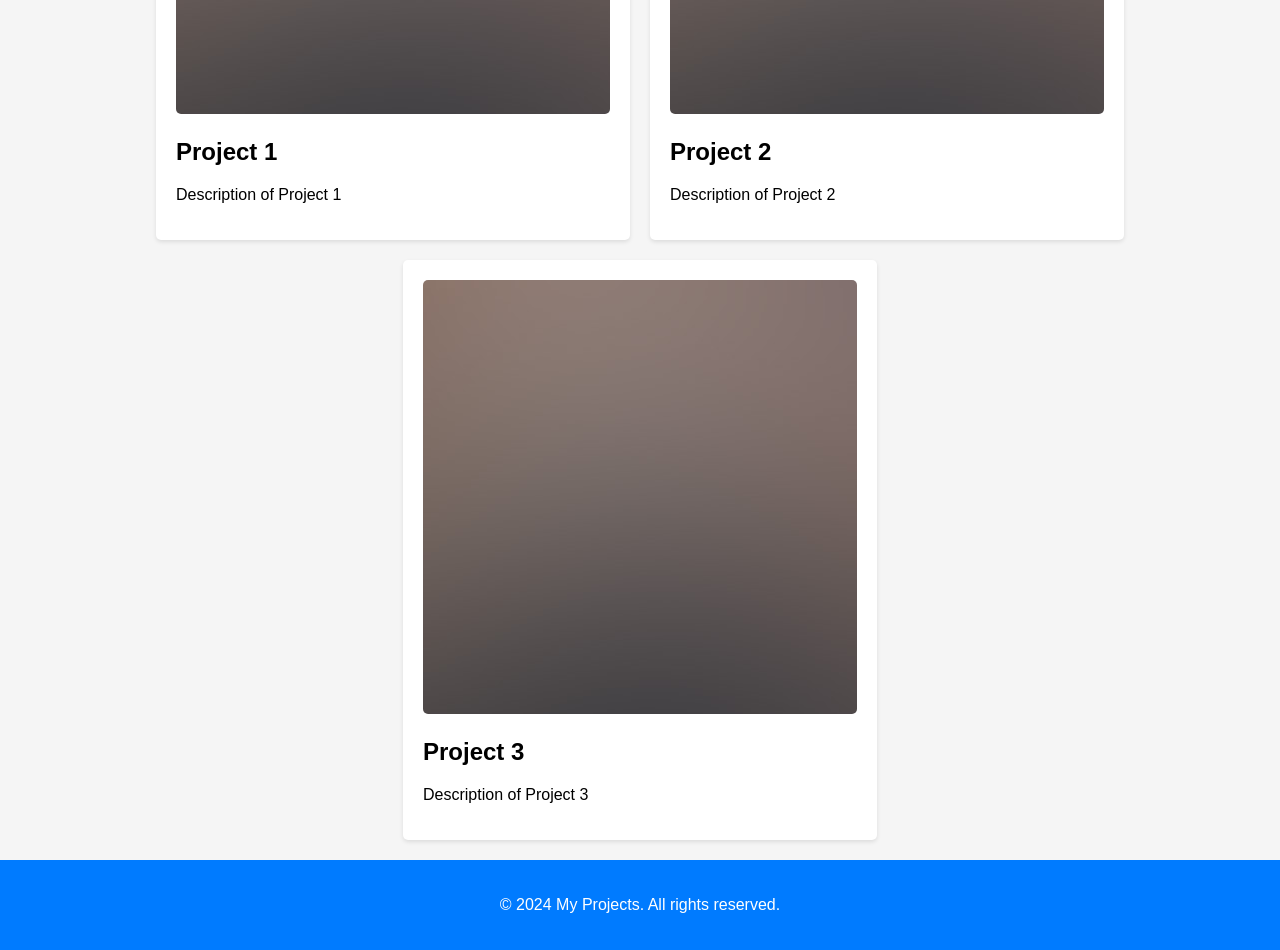
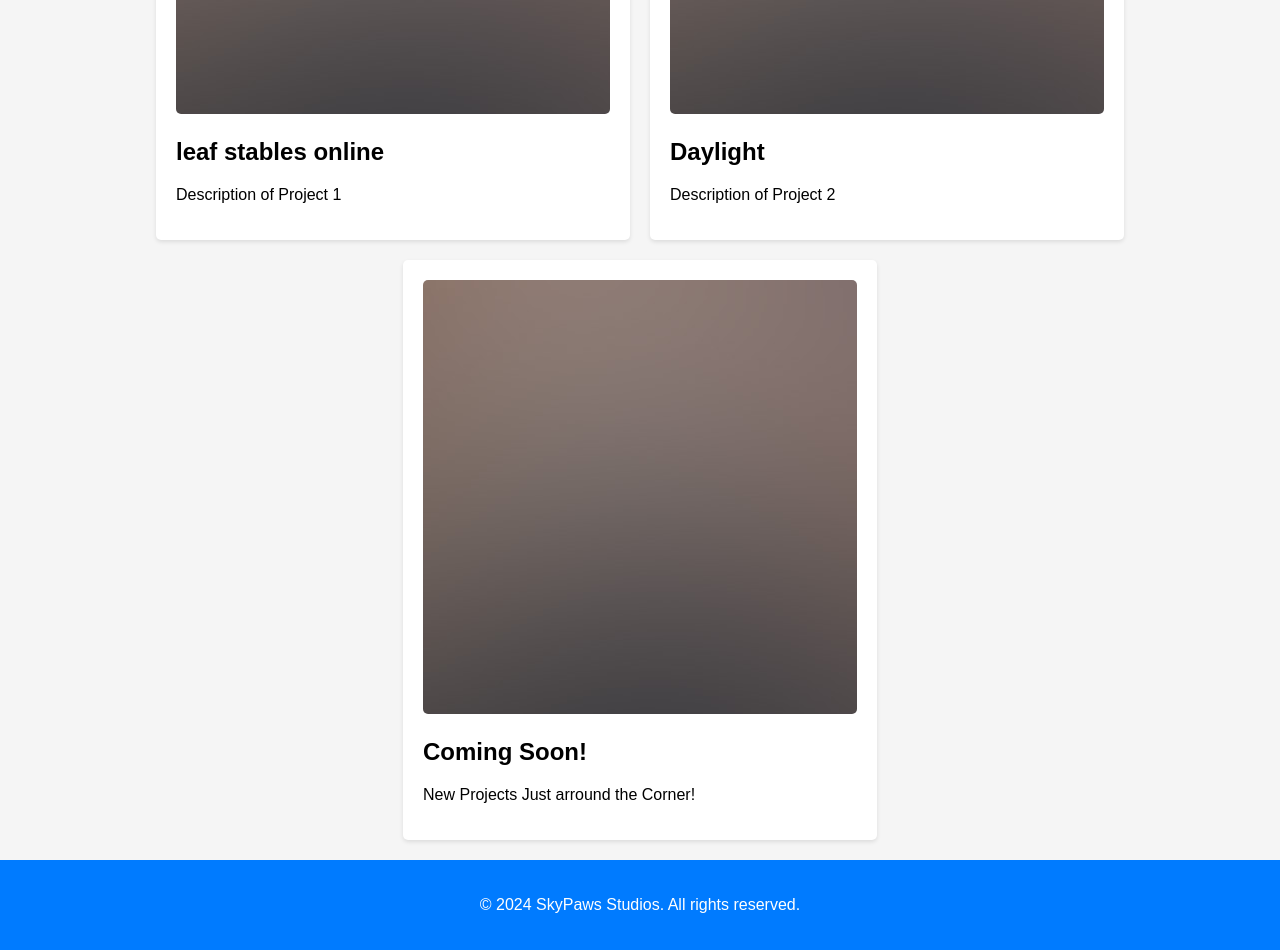
Before and after one commit to LSO-Media/LSO-Media.github.io, a plain HTML site: page index.html in a window 1280 px wide. Shown: the part 540-1490 px from the top of the page. Drawn offline with Linux system fonts and the light colour scheme.

Commit message:
Update index.html

```diff
--- a/index.html
+++ b/index.html
@@ -3,35 +3,35 @@
 <head>
     <meta charset="UTF-8">
     <meta name="viewport" content="width=device-width, initial-scale=1.0">
-    <title>My Projects</title>
+    <title>SkyPaws Studios</title>
     <link rel="stylesheet" href="styles.css">
 </head>
 <body>
 
 <header>
-    <h1>Welcome to My Projects</h1>
+    <h1>Welcome to SkyPaws Studios Project Page</h1>
 </header>
 
 <section class="projects">
     <div class="project">
         <img src="pic01.jpg" alt="Project 1">
-        <h2>Project 1</h2>
+        <h2>leaf stables online</h2>
         <p>Description of Project 1</p>
     </div>
     <div class="project">
         <img src="pic01.jpg" alt="Project 2">
-        <h2>Project 2</h2>
+        <h2>Daylight</h2>
         <p>Description of Project 2</p>
     </div>
     <div class="project">
         <img src="pic01.jpg" alt="Project 3">
-        <h2>Project 3</h2>
-        <p>Description of Project 3</p>
+        <h2>Coming Soon!</h2>
+        <p>New Projects Just arround the Corner!</p>
     </div>
 </section>
 
 <footer>
-    <p>© 2024 My Projects. All rights reserved.</p>
+    <p>© 2024 SkyPaws Studios. All rights reserved.</p>
 </footer>
 
 </body>
```
